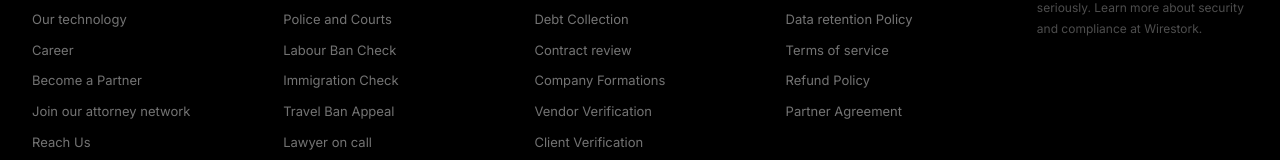
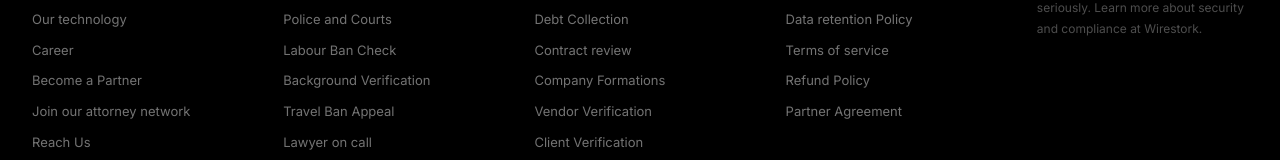
Before and after one commit to followjees/wirestork-next, a Next.js app: page / in a window 1280 px wide. Shown: the part 9384-9544 px from the top of the page. Built offline with nearby package versions, Linux system fonts and the light colour scheme; no server answers; a web font is replaced by a local one.

Commit message:
Update service links in layout component

```diff
--- a/app/(marketing)/layout.tsx
+++ b/app/(marketing)/layout.tsx
@@ -37,7 +37,7 @@ export default function MarketingLayout({ children }: { children: React.ReactNod
           <div style={{ display: "grid", gridTemplateColumns: "1fr 1fr 1fr 1fr 1fr", gap: 40, marginBottom: 48 }}>
             {[
               { heading: "Company", links: [["About", "/lawyers-in-uae"], ["Our technology", "/our-technology"], ["Career", "/careers"], ["Become a Partner", "/partners"], ["Join our attorney network", "/attorney-network"], ["Reach Us", "/reach-us"]] },
-              { heading: "Services", links: [["Travel Ban Check", "/travel-ban-uae-check"], ["Police and Courts", "/uae-court-police-case-checking"], ["Labour Ban Check", "/labor-ban-check"], ["Immigration Check", "/background-checks-gcc"], ["Travel Ban Appeal", "/remove-travel-ban-in-uae"], ["Lawyer on call", "/online-lawyer-consultation"]] },
+              { heading: "Services", links: [["Travel Ban Check", "/travel-ban-uae-check"], ["Police and Courts", "/uae-court-police-case-checking"], ["Labour Ban Check", "/labor-ban-check"], ["Background Verification", "/background-checks-gcc"], ["Travel Ban Appeal", "/remove-travel-ban-in-uae"], ["Lawyer on call", "/online-lawyer-consultation"]] },
               { heading: "For Business", links: [["Background Verification", "/employee-check"], ["Debt Collection", "/debt-collection-agency"], ["Contract review", "/legal-document-review"], ["Company Formations", "/uae-business-formation"], ["Vendor Verification", "/client-credit-check"], ["Client Verification", "/client-credit-check"]] },
               { heading: "Legal", links: [["Privacy Policy", "/privacy"], ["Data retention Policy", "/data-retention"], ["Terms of service", "/terms-of-service"], ["Refund Policy", "/refunds-and-cancellations"], ["Partner Agreement", "/partners"]] },
               { heading: "Security", links: [] as [string, string][] },
```
